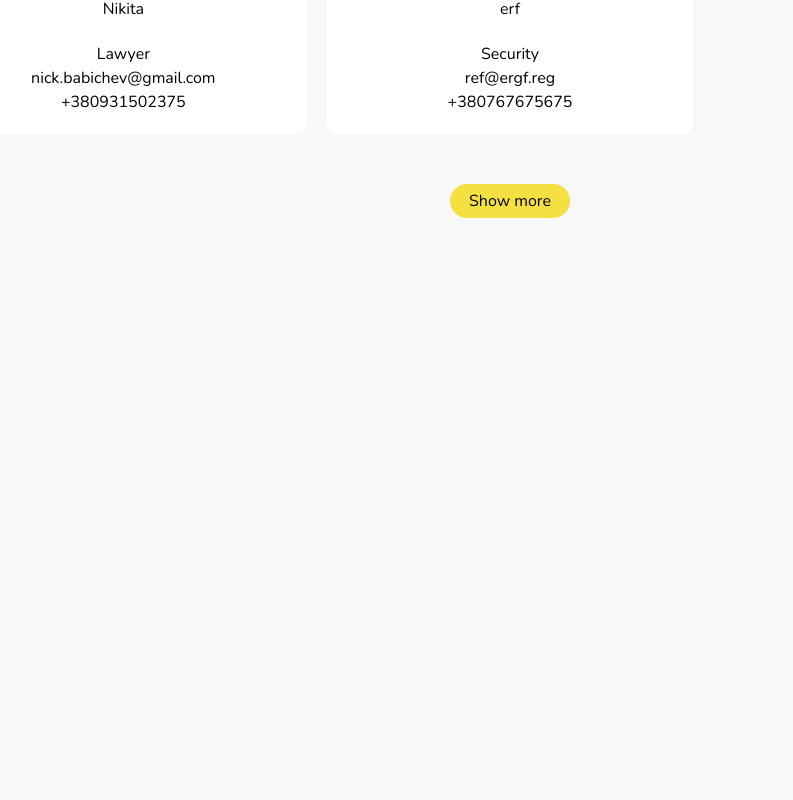
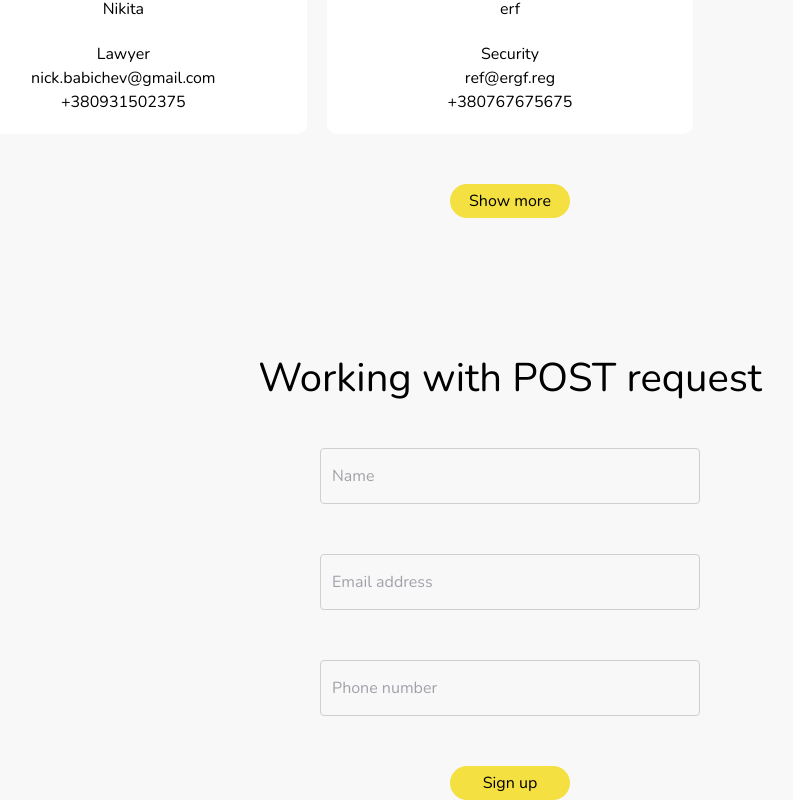
Before and after one commit to TaurusVB/test-assigment-abz, a Next.js app: page / in a window 1280 px wide. Shown: the part 1287-2087 px from the top of the page, without its empty margins (130-923 px from the left). Before the commit the page ends 1650 px from the top, so only its background shows below. Built offline with nearby package versions, Linux system fonts and the light colour scheme.

Commit message:
working on FormSection | created Form, Input

```diff
--- a/app/page.tsx
+++ b/app/page.tsx
@@ -1,3 +1,4 @@
+import FormSection from "@/components/FormSection";
 import Header from "@/components/Header";
 import HeroSection from "@/components/HeroSection";
 import UsersSection from "@/components/UsersSection";
@@ -8,6 +9,7 @@ export default function Home() {
       <Header />
       <HeroSection />
       <UsersSection />
+      <FormSection />
     </>
   );
 }
--- /dev/null
+++ b/components/Form.tsx
@@ -0,0 +1,58 @@
+"use client";
+
+import { useState } from "react";
+import { FieldValues, SubmitHandler, useForm } from "react-hook-form";
+import Input from "./Input";
+import CustomButton from "./CustomButton";
+
+const Form = () => {
+  const [isLoading, setIsLoading] = useState(false);
+
+  const {
+    register,
+    handleSubmit,
+    formState: { errors },
+  } = useForm<FieldValues>({
+    defaultValues: {
+      name: "",
+      email: "",
+      phone: "",
+      position: "",
+      photo: "",
+    },
+  });
+
+  const onSubmit: SubmitHandler<FieldValues> = (data) => {
+    setIsLoading(true);
+    console.log(data);
+  };
+
+  return (
+    <form
+      className="flex flex-col gap-[50px] tablet:w-[380px] mx-auto"
+      onSubmit={handleSubmit(onSubmit)}
+    >
+      <Input errors={errors} id="name" label="Name" register={register} />
+
+      <Input
+        errors={errors}
+        id="email"
+        label="Email address"
+        type="email"
+        register={register}
+      />
+      <Input
+        errors={errors}
+        id="phone"
+        label="Phone number"
+        type="tel"
+        register={register}
+      />
+      <div>
+        <CustomButton disabled={isLoading} text="Sign up" />
+      </div>
+    </form>
+  );
+};
+
+export default Form;
--- /dev/null
+++ b/components/FormSection.tsx
@@ -0,0 +1,17 @@
+"use clint";
+
+import Form from "./Form";
+import Section from "./Section";
+
+const FormSection = () => {
+  return (
+    <Section>
+      <h2 id="signUp" className="text-[40px]/[40px] mb-[50px]">
+        Working with POST request
+      </h2>
+      <Form />
+    </Section>
+  );
+};
+
+export default FormSection;
--- /dev/null
+++ b/components/Input.tsx
@@ -0,0 +1,85 @@
+import { FC } from "react";
+import { FieldErrors, FieldValues, UseFormRegister } from "react-hook-form";
+
+import { cn } from "@/utils/cn";
+
+interface IInputProps {
+  id: string;
+  label: string;
+  type?: string;
+  required?: boolean;
+  register: UseFormRegister<FieldValues>;
+  errors: FieldErrors;
+}
+
+const Input: FC<IInputProps> = ({
+  id,
+  label,
+  register,
+  required,
+  errors,
+  type,
+}) => {
+  return (
+    <div className=" relative">
+      <input
+        placeholder=" "
+        id={id}
+        type={type}
+        autoComplete={id}
+        {...register(id, { required })}
+        className={cn(
+          `block
+          rounded
+          px-4
+          py-[14px]
+          w-full
+          text-base/[26px]
+        text-black/[87]
+          bg-lightGray
+          appearance-none
+          focus:ring-0
+          peer
+          bg-transparent
+          border-[1px]
+          focus:outline-none
+          focus:border-blue-600
+          peer
+          border-[#D0CFCF]`,
+          errors[id] && "focus:ring-[#CB3D40]"
+        )}
+      />
+      <label
+        className=" absolute
+        text-md
+        text-zinc-400
+        transform
+        scale-75
+        origin-[0]
+        left-[12px]
+        peer-placeholder-shown:scale-100
+        peer-focus:scale-75
+        duration-300
+        -translate-y-4
+        top-1
+        z-10
+         bg-lightGray
+         px-2
+         peer-focus:px-2
+         peer-placeholder-shown:-translate-y-1/2
+         peer-placeholder-shown:top-1/2
+         peer-focus:top-1
+         peer-focus:-translate-y-4
+         peer-focus:left-[12px]
+         rtl:peer-focus:translate-x-1/4
+         rtl:peer-focus:left-auto
+         start-1"
+        htmlFor={id}
+      >
+        {label}
+      </label>
+    </div>
+  );
+};
+
+export default Input;
--- a/components/Section.tsx
+++ b/components/Section.tsx
@@ -12,7 +12,7 @@ const Section: FC<ISectionProps> = ({ children, className }) => {
   return (
     <section
       className={cn(
-        "h-full w-full mobile:w-[360px] tablet:w-[768px] laptop:w-[1024px] desktop:w-[1200px] px-4 tablet:px-8 laptop:px-[60px] desktop:px-[30px] mx-auto text-center",
+        "w-full mobile:w-[360px] tablet:w-[768px] laptop:w-[1024px] desktop:w-[1200px] px-4 tablet:px-8 laptop:px-[60px] desktop:px-[30px] mx-auto text-center",
         className
       )}
     >
--- a/package.json
+++ b/package.json
@@ -13,6 +13,7 @@
     "next": "14.0.4",
     "react": "^18",
     "react-dom": "^18",
+    "react-hook-form": "^7.49.2",
     "react-tooltip": "^5.25.0",
     "tailwind-merge": "^2.1.0"
   },
```
Also changed, not shown: 1 other file (tests, documents, lock files or other folders).
